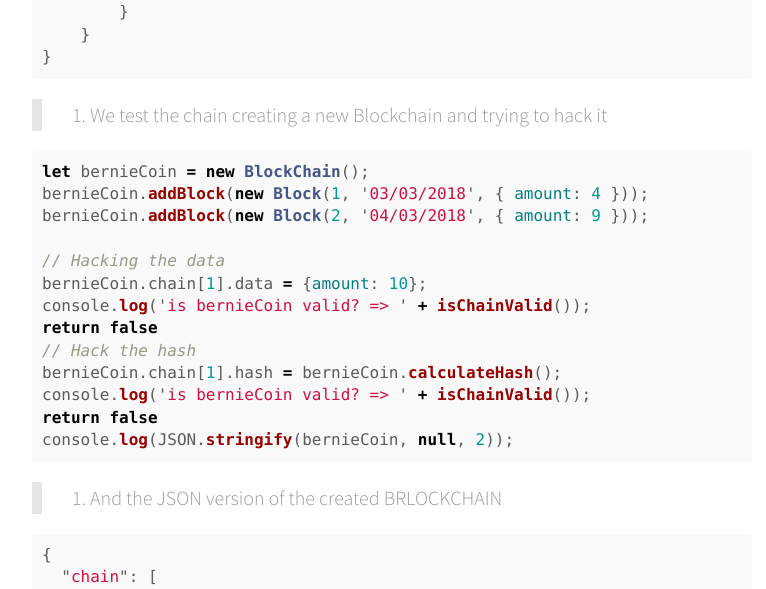
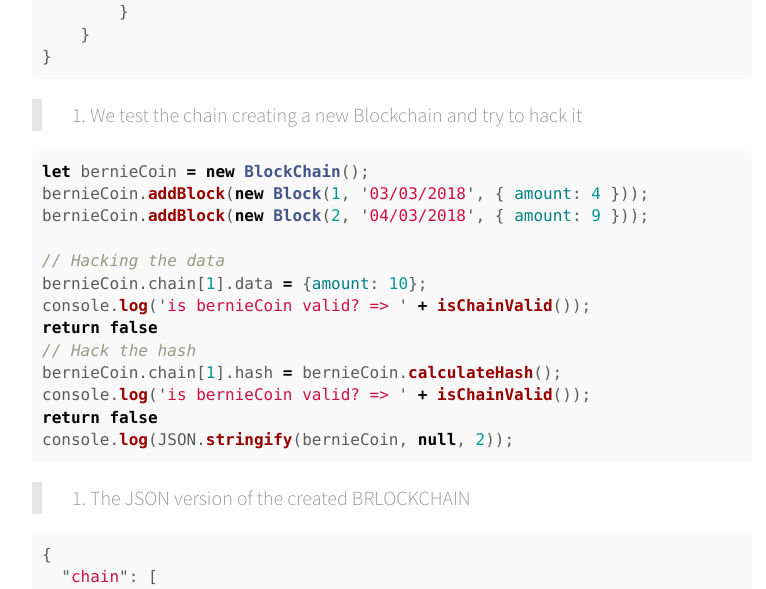
Before and after one commit to bernatferragut/FutureWeb-blog, a Jekyll site: the page built from _posts/17-03-18-FW-Intro to Blockchain-Part 1.md, in a window 1280 px wide and 900 px high, scrolled down 2095 px. Shown: the part 158-747 px from the top of the window, without its empty margins (248-1014 px from the left). Built offline with Jekyll 4.4.1, drawn with Linux system fonts in a browser that asks for light colours; nearby versions of some CDN libraries; comment, search, counter and statistics services are not loaded.

Commit message:
Update 17-03-18-FW-Intro to Blockchain-Part 1.md
Grammar Correction

````diff
--- a/_posts/17-03-18-FW-Intro to Blockchain-Part 1.md
+++ b/_posts/17-03-18-FW-Intro to Blockchain-Part 1.md
@@ -79,7 +79,7 @@ class BlockChain {
 }
 ```
 
-> 4. We test the chain creating a new Blockchain and trying to hack it
+> 4. We test the chain creating a new Blockchain and try to hack it
 
 ```javascript
 let bernieCoin = new BlockChain();
@@ -97,7 +97,7 @@ return false
 console.log(JSON.stringify(bernieCoin, null, 2));
 ```
 
-> 5. And the JSON version of the created BRLOCKCHAIN
+> 5. The JSON version of the created BRLOCKCHAIN
 
 ```javascript
 {
````
